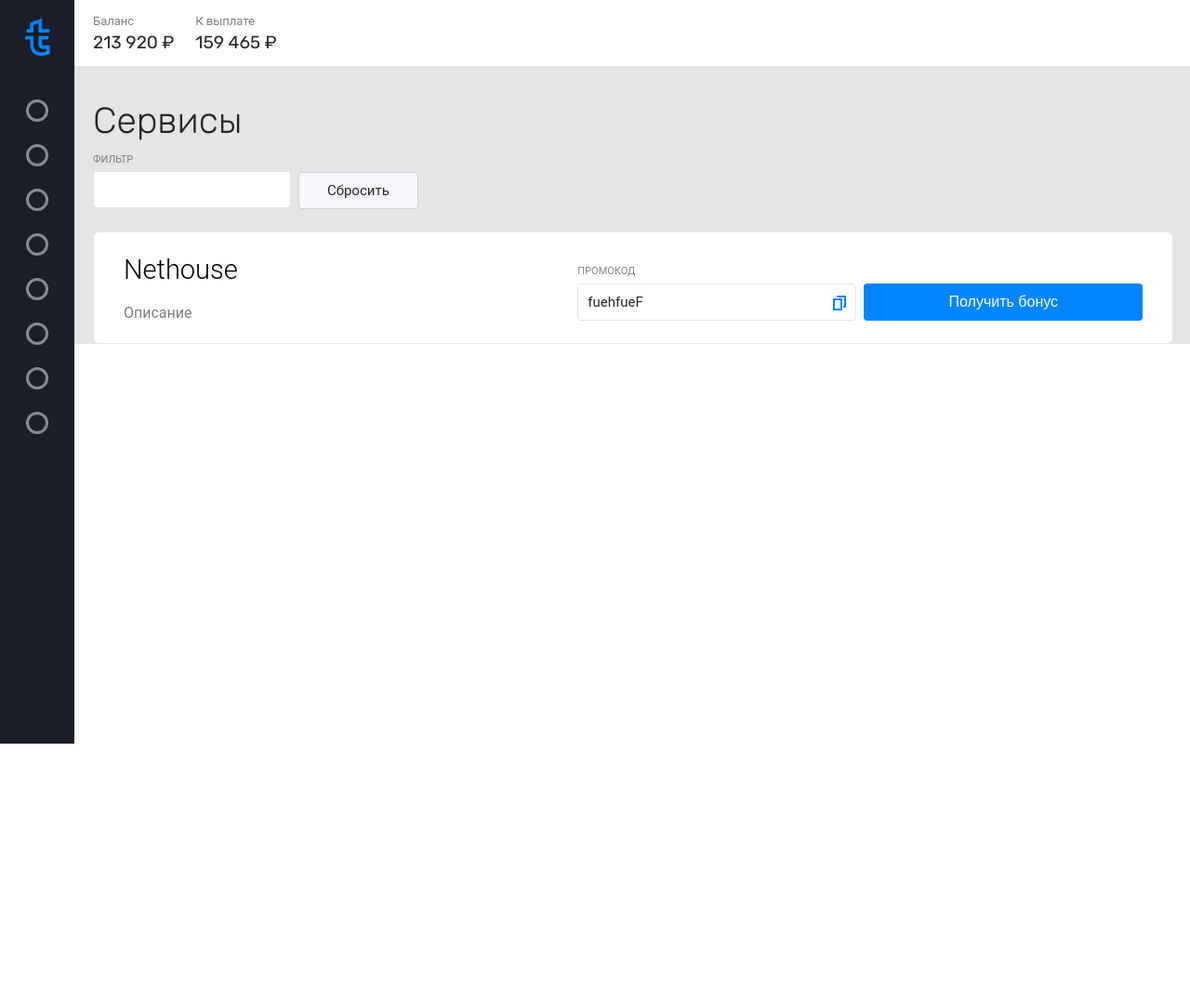
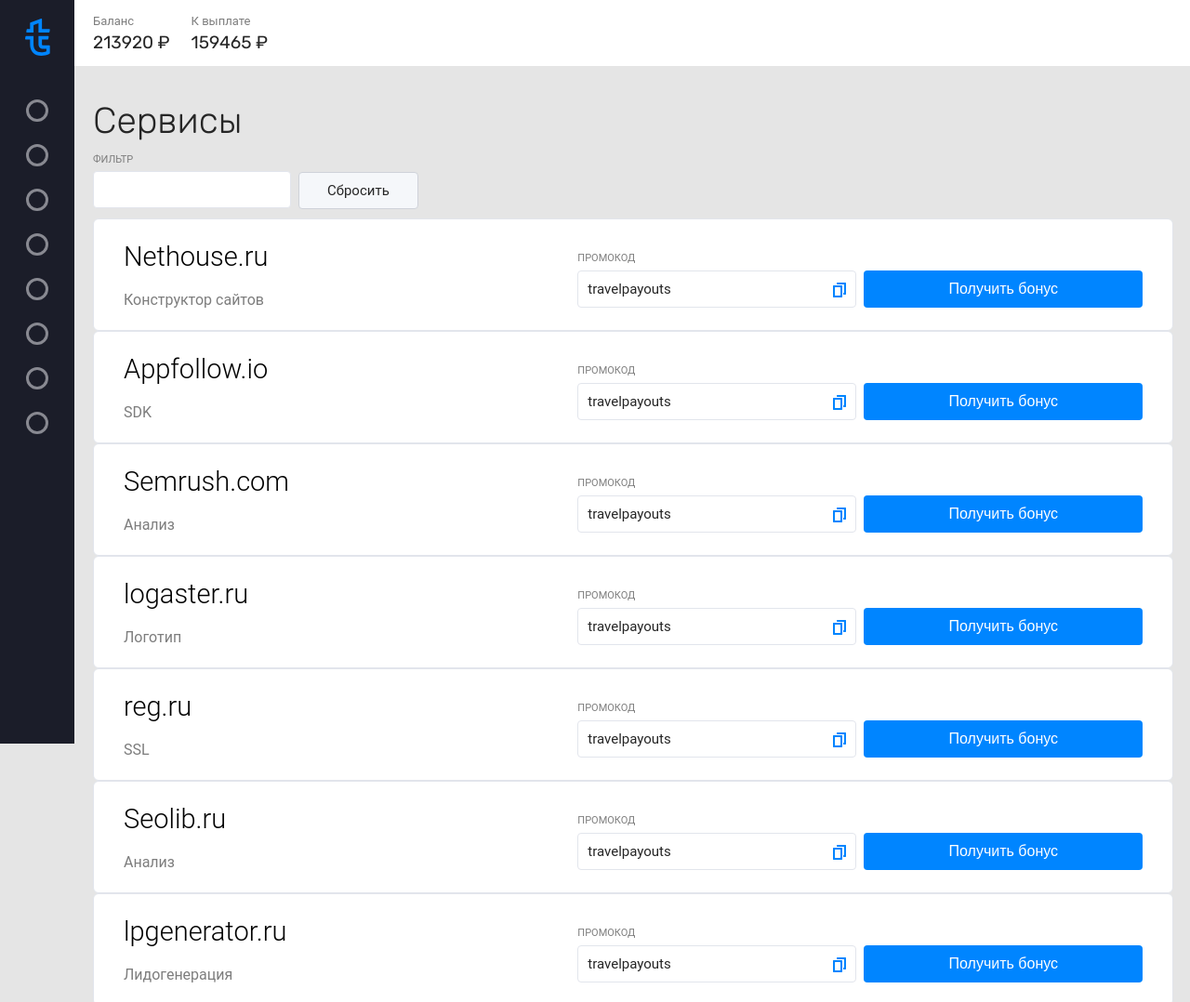
Before and after one commit to Fedy1661/travel-payouts, a React app: page / in a window 1280 px wide. Shown: the top 1078 px of the page at 93% size. Before the commit the page ends 800 px from the top, so only its background shows below. Built offline with nearby package versions, Linux system fonts and the light colour scheme.

Commit message:
add filter

```diff
--- a/src/components/App/app.js
+++ b/src/components/App/app.js
@@ -5,11 +5,14 @@
 import Service from '../../service';
 
 export default () => {
-
-return (
+  const { getBalance, getBonuses, getNextPayout } = new Service();
+  return (
     <div className="container">
       <Menu />
-      <Content />
+      <Content
+        getBalance={getBalance}
+        getBonuses={getBonuses}
+        getNextPayout={getNextPayout} />
     </div>
   )
 }
--- a/src/components/Content/content.js
+++ b/src/components/Content/content.js
@@ -1,27 +1,34 @@
-import React, { Fragment } from 'react';
+import React, { useState } from 'react';
 
 const IconCopy = () => {
   return (
-    <Fragment>
+    <>
       <svg className='icon-copy' width="14" height="16" viewBox="0 0 14 16" fill="none" xmlns="http://www.w3.org/2000/svg">
         <path fillRule="evenodd" clipRule="evenodd" d="M10 3.5C10 3.22386 9.77614 3 9.5 3H0.5C0.223858 3 0 3.22386 0 3.5V15.5C0 15.7761 0.223858 16 0.5 16H9.5C9.77614 16 10 15.7761 10 15.5V3.5ZM8 5.5C8 5.22386 7.77614 5 7.5 5H2.5C2.22386 5 2 5.22386 2 5.5V13.5C2 13.7761 2.22386 14 2.5 14H7.5C7.77614 14 8 13.7761 8 13.5V5.5Z" fill="#0085FF" />
         <path d="M4 0.5C4 0.223858 4.22386 0 4.5 0H13.5C13.7761 0 14 0.223858 14 0.5V12.5C14 12.7761 13.7761 13 13.5 13H11.5C11.2239 13 11 12.7761 11 12.5V11.5C11 11.2239 11.2239 11 11.5 11C11.7761 11 12 10.7761 12 10.5V2.5C12 2.22386 11.7761 2 11.5 2H4.5C4.22386 2 4 1.77614 4 1.5V0.5Z" fill="#0085FF" />
       </svg>
-    </Fragment>
+    </>
   )
 }
 
-export default () => {
+export default ({ getBonuses, getBalance, getNextPayout }) => {
+  const [bonuses, setBonuses] = useState(getBonuses());
+  const setFilter = (e) => {
+    const filterText = e.target.value
+    const result = getBonuses().filter(({ title }) =>
+      title.toLowerCase().indexOf(filterText.toLowerCase()) > -1);
+    setBonuses(result)
+  }
   return (
     <div className="content">
       <div className="content__info">
         <div className="content__about-money">
           Баланс
-        <span className="content__cash">213 920 ₽</span>
+        <span className="content__cash">{getBalance()} ₽</span>
         </div>
         <div className="content__about-money">
           К выплате
-        <span className="content__cash">159 465 ₽</span>
+        <span className="content__cash">{getNextPayout()} ₽</span>
         </div>
       </div>
       <div className="content__services">
@@ -31,30 +38,36 @@
         <div className="content__filter">
           <div className="content__filter-title">Фильтр</div>
           <div className="content__filter-form">
-            <input type="text" className="content__input" />
-            <button className="content__filter-button">Сбросить</button>
+            <input type="text" className="content__input" onChange={setFilter} />
+            <button onClick={() => { }} className="content__filter-button">Сбросить</button>
           </div>
 
         </div>
         <div className="content__list-services">
+          {
+            bonuses.map(({ title, description, promocode, link }) => {
+              return (
                 <div className="content__card">
 
                   <div className="content__card-descr">
-              <span className="content__card-title">Nethouse</span>
-              Описание
+                    <span className="content__card-title">{title}</span>
+                    {description}
                   </div>
 
                   <div className="content__card-wrapper">
                     <div className="content__card-promo">
                       <span className="content__card-promo-title">Промокод</span>
                       <div className="content__card-input content__input">
-                  fuehfueF
+                        {promocode}
                         <IconCopy />
                       </div>
                     </div>
-              <button className="content__card-button">Получить бонус</button>
+                    <button onClick={() => console.log(link)} className="content__card-button">Получить бонус</button>
                   </div>
                 </div>
+              )
+            })
+          }
         </div>
       </div>
     </div>
--- a/src/styles/index.css
+++ b/src/styles/index.css
@@ -22,6 +22,9 @@
   width: 24px;
   height: 24px;
   margin: 24px 28px;
+}
+.menu__round:hover {
+  border-color: #ffffff;
 }
 .content {
   padding-top: 16px;
@@ -95,7 +98,7 @@
   height: 40px;
 }
 .content__list-services {
-  margin-top: 24px;
+  margin-top: 10px;
 }
 .content__card {
   padding-top: 26px;
```
Lines whose indentation alone changed are shown as unchanged.
